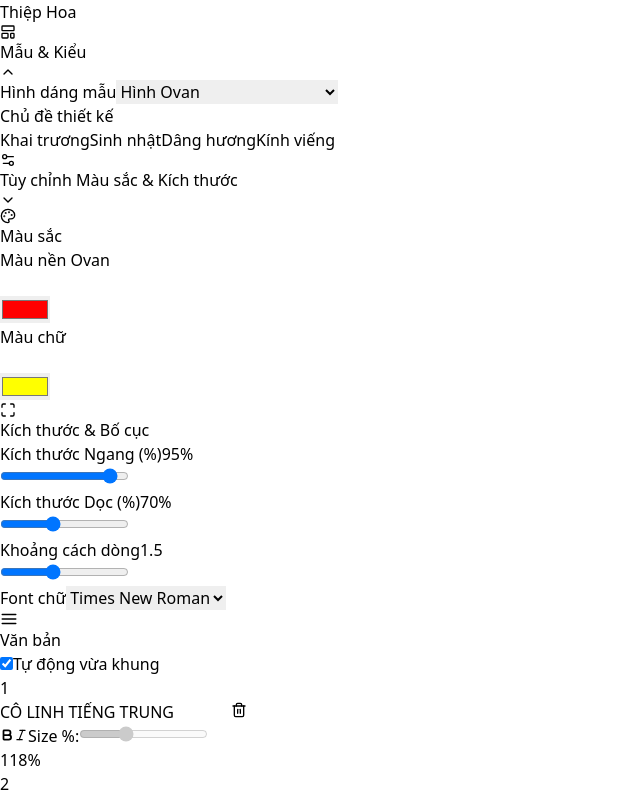
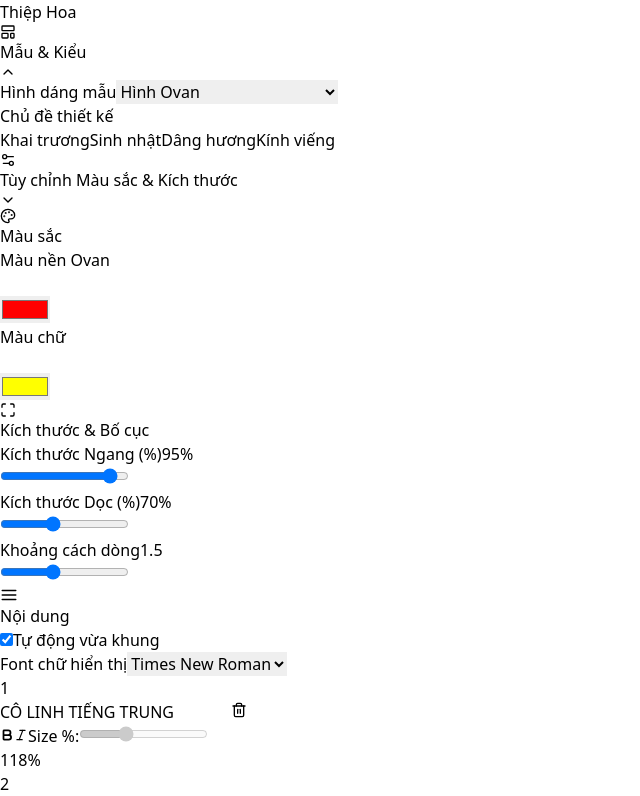
Before and after one commit to tvt253/thiep_hoa, a React (Vite) app: page / in a window 1280 px wide. Shown: the top 796 px of the page, without its empty margins (0-640 px from the left). Built offline with nearby package versions, Linux system fonts and the light colour scheme.

Commit message:
style: move font selection to text section and rename header to Nội dung

```diff
--- a/src/App.jsx
+++ b/src/App.jsx
@@ -515,20 +515,6 @@ export default function OvalBannerEditor() {
                         </div>
                         <input type="range" min="0.5" max="3.0" step="0.1" value={lineSpacing} onChange={(e) => setLineSpacing(Number(e.target.value))} className="w-full accent-blue-600 cursor-pointer h-1.5" />
                       </div>
-
-                      <div className="space-y-1.5 pt-2 border-t border-slate-100">
-                        <label className="text-xs font-medium text-slate-700">Font chữ</label>
-                        <select
-                          value={fontFamily}
-                          onChange={(e) => setFontFamily(e.target.value)}
-                          className="w-full text-sm border border-slate-200 rounded p-2 focus:ring-blue-500 focus:border-blue-500 outline-none"
-                        >
-                          <option value='"Times New Roman", Times, serif'>Times New Roman</option>
-                          <option value='Arial, Helvetica, sans-serif'>Arial</option>
-                          <option value='"Courier New", Courier, monospace'>Courier New</option>
-                          <option value='Tahoma, Geneva, sans-serif'>Tahoma</option>
-                        </select>
-                      </div>
                     </div>
                   </div>
                 </div>
@@ -539,7 +525,7 @@ export default function OvalBannerEditor() {
               <div className="flex items-center justify-between pb-2 border-b border-slate-100">
                 <div className="flex items-center gap-2 text-slate-700">
                   <AlignJustify size={18} />
-                  <h3 className="text-sm font-bold uppercase tracking-wider">Văn bản</h3>
+                  <h3 className="text-sm font-bold uppercase tracking-wider">Nội dung</h3>
                 </div>
                 <label className="flex items-center gap-1.5 text-xs font-medium text-slate-700 cursor-pointer bg-slate-50 px-2.5 py-1.5 rounded hover:bg-slate-100 transition-colors border border-slate-200">
                   <input type="checkbox" checked={autoFit} onChange={(e) => setAutoFit(e.target.checked)} className="w-3.5 h-3.5 text-blue-600 rounded border-slate-300 focus:ring-blue-500" />
@@ -548,6 +534,19 @@ export default function OvalBannerEditor() {
               </div>
 
               <div className="space-y-3">
+                <div className="space-y-1.5 bg-white p-3 rounded-lg border border-slate-200 shadow-sm">
+                  <label className="text-xs font-medium text-slate-700">Font chữ hiển thị</label>
+                  <select
+                    value={fontFamily}
+                    onChange={(e) => setFontFamily(e.target.value)}
+                    className="w-full text-sm font-medium border border-slate-200 rounded p-2 focus:ring-blue-500 focus:border-blue-500 outline-none"
+                  >
+                    <option value='"Times New Roman", Times, serif'>Times New Roman</option>
+                    <option value='Arial, Helvetica, sans-serif'>Arial</option>
+                    <option value='"Courier New", Courier, monospace'>Courier New</option>
+                    <option value='Tahoma, Geneva, sans-serif'>Tahoma</option>
+                  </select>
+                </div>
                 {lineMetrics.map((line, index) => (
                   <div key={line.id} className={`bg-white p-3 rounded-lg border shadow-sm space-y-3 transition hover:shadow-md ${!autoFit && line.isClamped ? 'border-orange-300 ring-1 ring-orange-100' : 'border-slate-200 hover:border-blue-300'}`}>
                     <div className="flex items-center gap-2">
```
